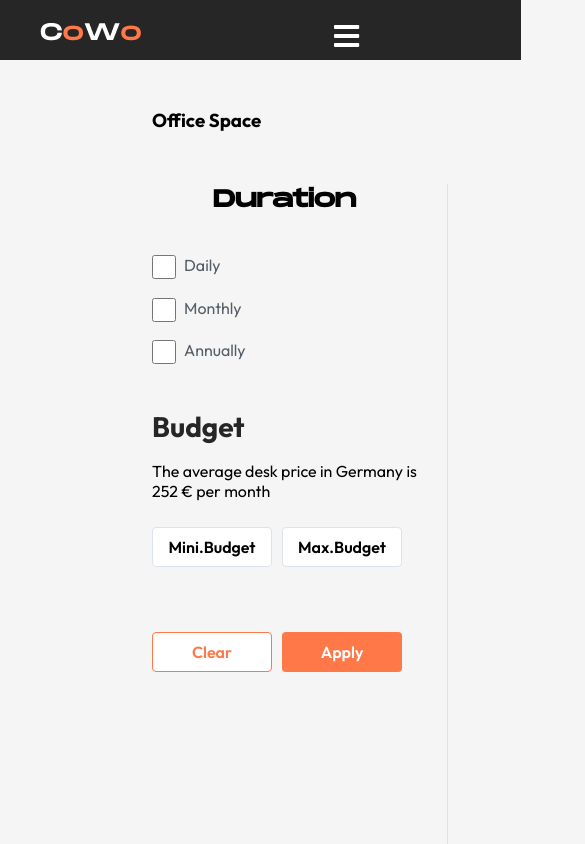
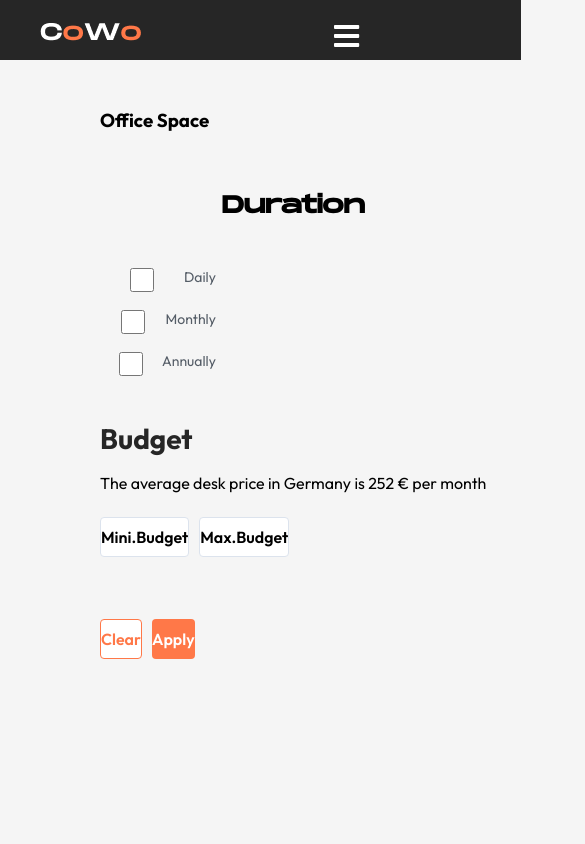
Before and after one commit to Nizami9/coworking, a React (Create React App) app: page /locations in a window 390 px wide. Shown: the top 844 px of the page, 585 px wide, since content can reach past the window. Built offline with nearby package versions, Linux system fonts and the light colour scheme.

Commit message:
one part of work in Locations responsive

```diff
--- a/src/Components/ReserveComponents/List.js
+++ b/src/Components/ReserveComponents/List.js
@@ -15,7 +15,6 @@ const List = () => {
               <div className="list-wrapper">
                 <div className="title">
                   {space.title}
-
                   <div className="address-city-country">
                     <div className="address"> {space.address}</div>
                     <div className="city"> {space.city} </div>
--- a/src/Components/ReserveComponents/Locations.css
+++ b/src/Components/ReserveComponents/Locations.css
@@ -5,8 +5,8 @@
 }
 
 .locations-container {
-  width: 1440px;
-  height: auto;
+  width: 100%;
+  height: 100%;
   display: grid;
   grid-template-columns: 1fr 1fr;
 
@@ -17,14 +17,10 @@ body{
 .checkbox {
   display: flex;
   justify-content: center;
-  width: 500px;
-
-  /* border-right: 1px solid #dce3ed; */
-
   margin-top: 10px;
 }
 .check-wrapper{
-  height: 1700px;
+  height: 100vh;
   border-right:1px solid #dce3ed ;
   padding-right: 30px;
 }
@@ -32,12 +28,12 @@ body{
 .input-wrapper {
   display: flex;
   gap: 15px;
-   padding-bottom: 50px;
+  padding-bottom: 50px;
 }
 
-.budget {
-  width: 265px;
-}
+/* .budget {
+  width: 100%;
+} */
 .budget-wrapper{
   border-radius: 4px;
   background-color:white;
@@ -47,7 +43,6 @@ body{
 .apply-button {
   display: flex;
   padding-top: 60px;
-  width: 120px;
   gap: 10px;
   border-radius: 17px;
 
@@ -62,16 +57,15 @@ body{
   color: #262626;
 }
 
-.annually {
+/* .annually {
   padding-left: 8px;
   font-weight: 400;
   font-size: 16px;
   line-height: 130%;
-}
+} */
 
 .checkbox-input {
   display: flex;
-  width: 100px;
 }
 
 .checkbox-container {
@@ -79,11 +73,8 @@ body{
   padding-bottom: 60px;
   padding-left: 100px;
 }
-.locations{
-  height: 1700px;
-}
+
 .check {
-  width: 24px;
   height: 24px;
 
 }
@@ -98,40 +89,34 @@ body{
 
 
 .list {
-  width: 800px;
   display: flex;
 }
 
-.img {
-  width: 305px;
-}
 .card {
-  width: 800px;
+  width: 100%;
   display: flex;
+  flex-wrap: wrap;
   justify-content: flex-start;
-   padding-top: 24px;
+  padding-top: 24px;
   border-bottom: 1px solid #dce3ed;
   border-top: 1px solid #dce3ed;
 }
- .img {
+ img.img {
   display: flex;
   justify-content: flex-start;
-  width: 305px;
+  width: 300px;
   height: 167px;
 }
 .list-wrapper {
   display: flex;
   justify-content: flex-start;
-  width: 600px;
 }
 .view-list {
   color: #555d67;
   text-transform: capitalize;
   font-family: "Outfit";
-
   font-weight: 500;
   font-size: 20px;
-
   padding-top: 40px;
   padding-bottom: 10px;
 }
@@ -158,9 +143,7 @@ body{
 }
 
 .address-city-country {
-  width: 500px;
   display: flex;
-
   align-items: flex-start;
   padding-top: 45px;
   gap: 20px;
@@ -169,7 +152,6 @@ body{
 }
 
 .area-maxPeople-costperDay {
-  width: 500px;
   display: flex;
   gap: 20px;
   padding-top: 47px;
@@ -179,19 +161,16 @@ body{
 .budget-button {
   display: flex;
   padding-top: 20px;
-  width: 265px;
   gap: 10px;
 }
 
 .budget-wrapper {
-  width: 120px;
   height: 40px;
   font-weight: 600;
   font-size: 16px;
 
 }
 .apply-wrapper {
-  width: 120px;
   height: 40px;
   font-weight: 600;
   font-size: 16px;
@@ -200,7 +179,6 @@ body{
   border-radius: 4px;
 }
 .apply{
-  width: 120px;
   height: 40px;
   font-weight: 600;
   font-size: 16px;
@@ -209,3 +187,25 @@ body{
   border-radius: 4px;
   border:1px solid #FF7848; ;
 }
+
+@media screen and (max-width: 1160px) {
+
+.locations-container {
+  display: flex;
+  flex-wrap: wrap;
+}
+
+.checkbox {
+  height: 100vh;
+  display: block;
+  border: none;
+}
+
+.locations {
+  width: 100%;
+}
+
+.card, .check-wrapper {
+  border: none;
+}
+}
```
